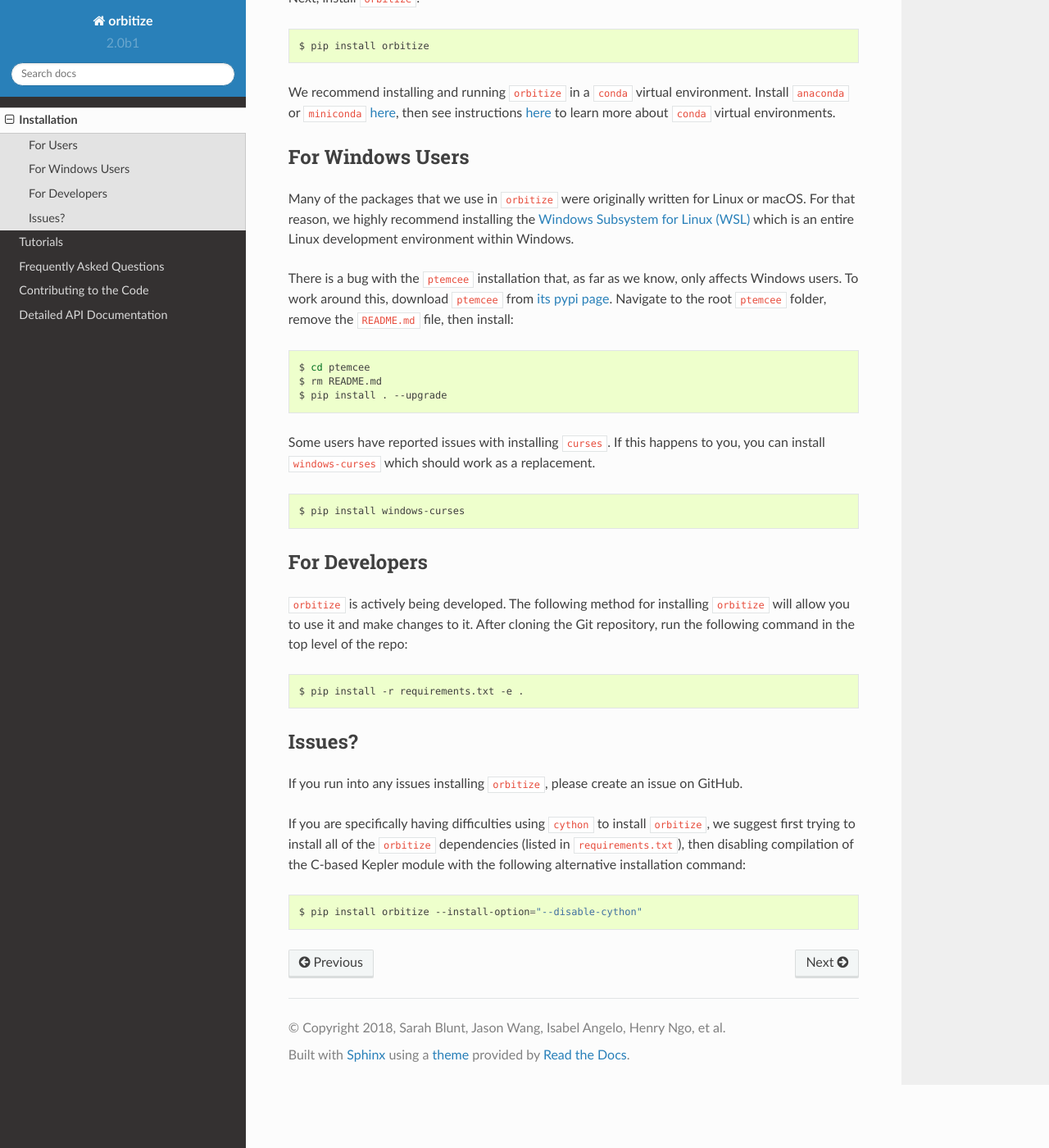
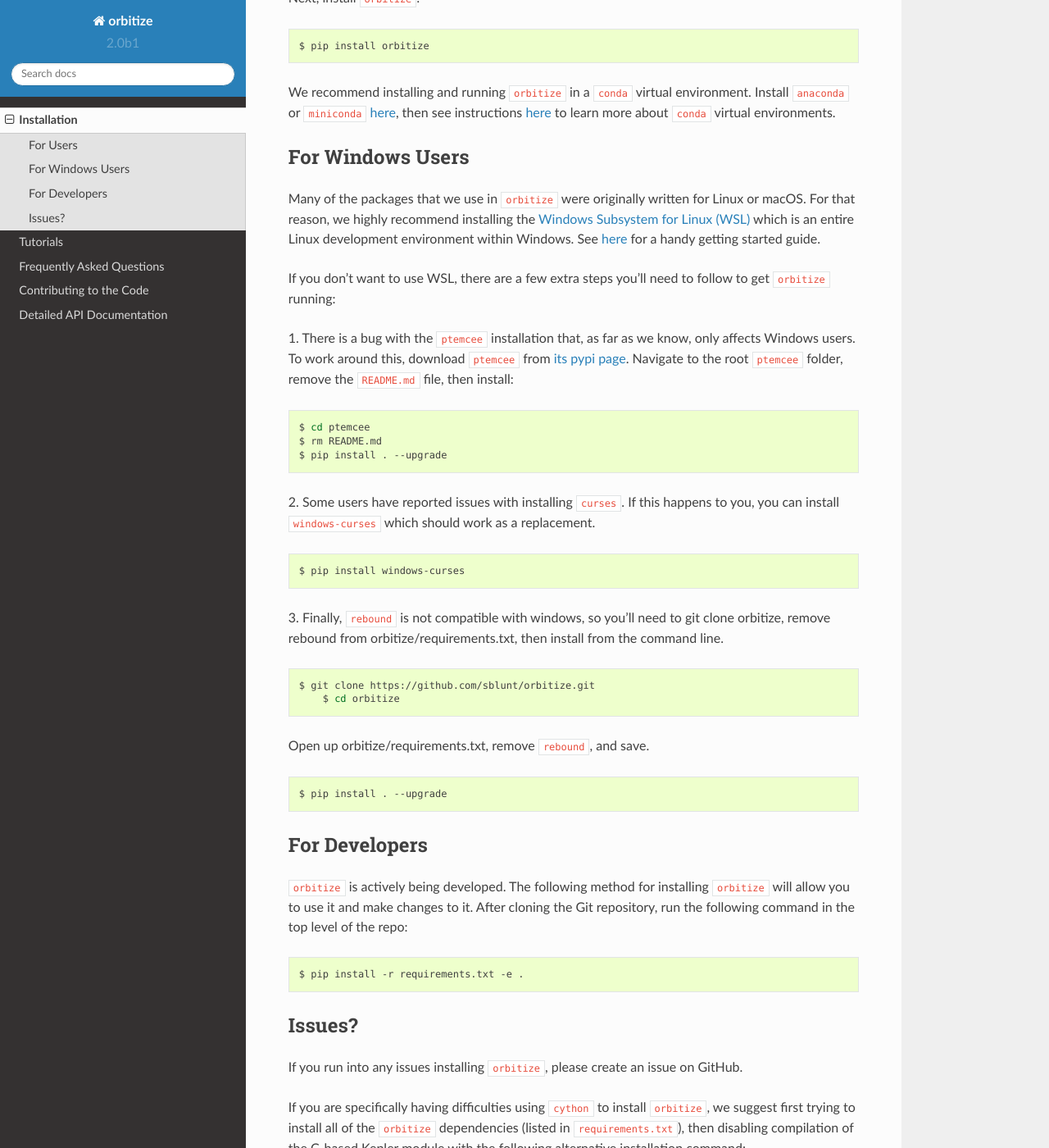
Before and after one commit to sblunt/orbitize, a Sphinx documentation site: the page built from docs/installation.rst, in a window 1280 px wide and 1400 px high, scrolled down 517 px. Shown: the whole window at 82% size. Built offline with Sphinx 7.4.7 and the Read the Docs theme 2.0.0, drawn with Linux system fonts in a browser that asks for light colours; pages that are not in the unit, such as notebooks, are missing from menus.

Commit message:
add some more detail for windows install instructions

```diff
--- a/docs/installation.rst
+++ b/docs/installation.rst
@@ -38,9 +38,13 @@
 Many of the packages that we use in ``orbitize`` were originally written for Linux or macOS.
 For that reason, we highly recommend installing the
 `Windows Subsystem for Linux (WSL) <https://docs.microsoft.com/en-us/windows/wsl/about>`_
-which is an entire Linux development environment within Windows.
+which is an entire Linux development environment within Windows. See `here <https://github.com/semaphoreP/codeastro/blob/main/Day0/INSTALL_WINDOWS.md#windows-subsystem-for-linux-wsl>`_
+for a handy getting started guide.
 
-There is a bug with the ``ptemcee`` installation that, as far as we know, only affects Windows users.
+If you don't want to use WSL, there are a few extra steps you'll need to follow
+to get ``orbitize`` running:
+
+1. There is a bug with the ``ptemcee`` installation that, as far as we know, only affects Windows users.
 To work around this, download ``ptemcee`` from `its pypi page <https://pypi.org/project/ptemcee/>`_.
 Navigate to the root ``ptemcee`` folder, remove the ``README.md`` file, then install:
 
@@ -50,12 +54,28 @@
 	$ rm README.md
 	$ pip install . --upgrade
 
-Some users have reported issues with installing ``curses``. If this happens to you, you can install
+2. Some users have reported issues with installing ``curses``. If this happens to you, you can install
 ``windows-curses`` which should work as a replacement.
 
 .. code-block:: bash
 
 	$ pip install windows-curses
+
+3. Finally, ``rebound`` is not compatible with windows, so you'll need to git clone
+orbitize, remove rebound from orbitize/requirements.txt, then install from
+the command line.
+
+.. code-block:: bash
+
+    $ git clone https://github.com/sblunt/orbitize.git
+	$ cd orbitize
+
+Open up orbitize/requirements.txt, remove ``rebound``, and save.
+
+.. code-block:: bash
+
+    $ pip install . --upgrade
+
 
 For Developers
 ++++++++++++++
```
